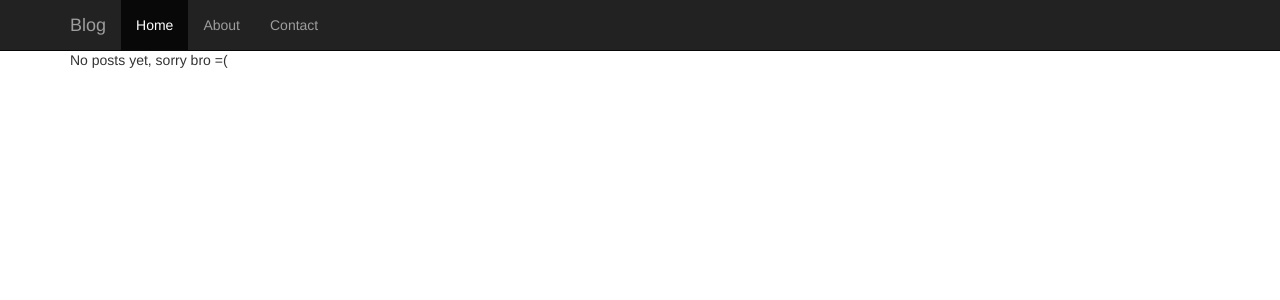
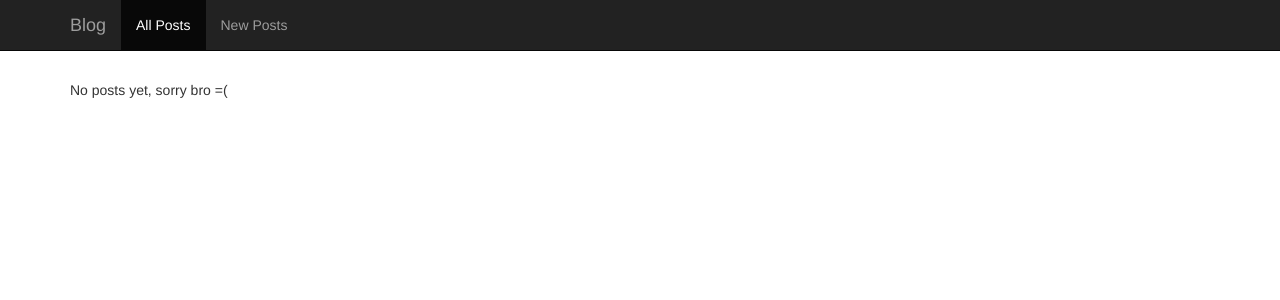
Before and after one commit to WebTech2-Group123/django-assignment, a Django app: page /posts/ in a window 1280 px wide. Shown: the top 300 px of the page. Run offline with Django 3.2, Linux system fonts and the light colour scheme; data that the repository does not hold is empty; some libraries are stand-ins or nearby versions.

Commit message:
Style navbar

```diff
--- a/blog/posts/templates/posts/index.html
+++ b/blog/posts/templates/posts/index.html
@@ -4,11 +4,18 @@
     {% if posts %}
         <ul>
             {% for post in posts %}
-                <li>
-                    <div>
-                        <h2>{{ post.title }}</h2>
+                <div class="panel panel-default">
+                    <div class="panel-heading">
+                        <h3>{{ post.title }}</h3>
+                    </div>
+
+                    <div class="panel-body">
                         <p>{{ post.text }}</p>
-                        <p>{{ post.creation_date }}</p>
+                    </div>
+
+                    <div class="panel-footer">
+                        <p>@{{ post.user }} on {{ post.creation_date }}</p>
+                    </div>
                     </div>
                 </li>
             {% endfor %}
--- a/blog/posts/urls.py
+++ b/blog/posts/urls.py
@@ -3,5 +3,5 @@ from . import views
 
 urlpatterns = [
     url(r'^$', views.index, name='index'),
-    url(r'^new$', views.add_post),
+    url(r'^new$', views.add_post, name='new'),
 ]
--- a/blog/static/css/style.css
+++ b/blog/static/css/style.css
@@ -1,3 +1,7 @@
 body {
-  padding-top: 50px;
+    padding-top: 80px;
 }
+
+form {
+    margin-top: 40px;
+}
--- a/blog/templates/base.html
+++ b/blog/templates/base.html
@@ -27,13 +27,19 @@
                 <span class="icon-bar"></span>
                 <span class="icon-bar"></span>
             </button>
-            <a class="navbar-brand" href="#">Blog</a>
+            <a class="navbar-brand" href="{% url 'posts:index' %}">Blog</a>
         </div>
         <div class="collapse navbar-collapse">
             <ul class="nav navbar-nav">
-                <li class="active"><a href="#">Home</a></li>
-                <li><a href="#about">About</a></li>
-                <li><a href="#contact">Contact</a></li>
+
+                <li class="{% ifequal request.path '/posts/' %} active {% endifequal %}">
+                    <a href="{% url 'posts:index' %}">All Posts</a>
+                </li>
+
+                <li class="{% ifequal request.path '/posts/new' %} active {% endifequal %}">
+                    <a href="{% url 'posts:new' %}">New Posts</a>
+                </li>
+
             </ul>
         </div>
     </div>
```
Also changed, not shown: blog/posts/templates/posts/new.html (+6 -1 lines).
